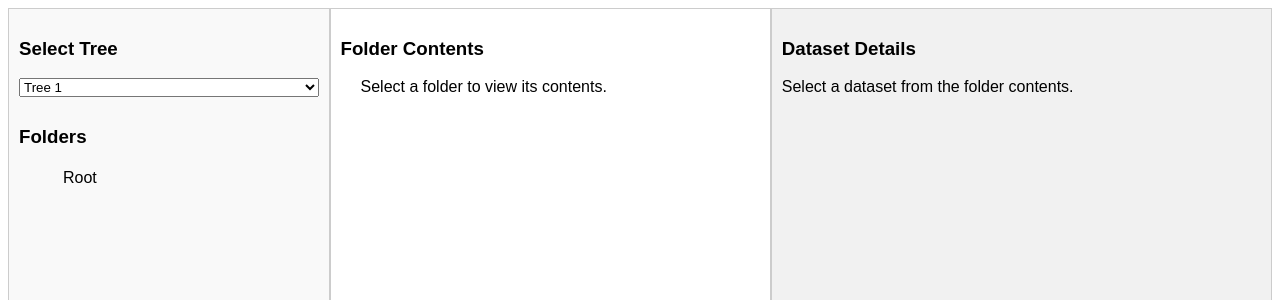
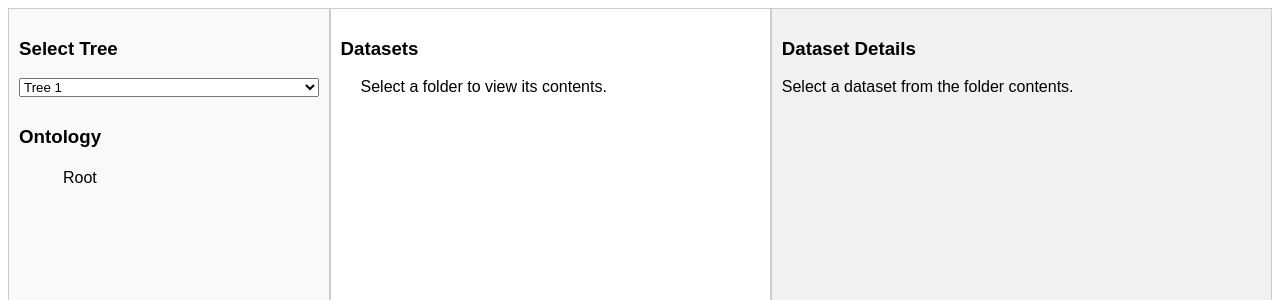
Before and after one commit to ckindermann/openneuro-obda, a Flask app: page / in a window 1280 px wide. Shown: the top 300 px of the page. Run offline with Flask 3, Linux system fonts and the light colour scheme.

Commit message:
Use ontology & dataset labels

```diff
--- a/templates/index.html
+++ b/templates/index.html
@@ -2,7 +2,7 @@
 <html lang="en">
 <head>
   <meta charset="UTF-8">
-  <title>Three Panel Folder Tree with Copy Button</title>
+  <title>Ontology-Based Data Access for OpenNeuro</title>
   <style>
     /* Container for the three panels */
     #container {
@@ -67,7 +67,7 @@
 </head>
 <body>
   <div id="container">
-    <!-- Left Panel: Dropdown and Folder Tree -->
+    <!-- Left Panel: Dropdown and Ontology Tree -->
     <div id="left-panel" class="panel">
       <h3>Select Tree</h3>
       <select id="tree-selector">
@@ -75,16 +75,16 @@
           <option value="{{ tree_name }}">{{ tree_name }}</option>
         {% endfor %}
       </select>
-      <h3>Folders</h3>
+      <h3>Ontology</h3>
       <ul id="tree-container">
         <!-- Tree will be dynamically injected here -->
       </ul>
     </div>
 
-    <!-- Middle Panel: Folder Contents -->
+    <!-- Middle Panel: Datasets -->
     <div id="middle-panel" class="panel">
-      <h3>Folder Contents</h3>
-      <ul id="folder-contents">
+      <h3>Datasets</h3>
+      <ul id="datasets">
         <li>Select a folder to view its contents.</li>
       </ul>
     </div>
@@ -162,7 +162,7 @@
       container.appendChild(ul);
 
       // Clear folder contents and dataset details panels.
-      document.getElementById("folder-contents").innerHTML =
+      document.getElementById("datasets").innerHTML =
         "<li>Select a folder to view its contents.</li>";
       document.getElementById("dataset-details").innerHTML =
         "<p>Select a dataset from the folder contents.</p>";
@@ -172,7 +172,7 @@
      * Updates the middle panel with the 'info' items for a given folder node.
      */
     function updateFolderContents(node) {
-      var contentsUl = document.getElementById("folder-contents");
+      var contentsUl = document.getElementById("datasets");
       contentsUl.innerHTML = ""; // Clear previous contents.
       if (node.info && node.info.length > 0) {
         node.info.forEach(function(dataset) {
@@ -184,7 +184,7 @@
           span.addEventListener("click", function(e) {
             e.stopPropagation();
             // Remove highlight from any previously selected dataset labels.
-            var fileLabels = document.querySelectorAll("#folder-contents .dataset-label");
+            var fileLabels = document.querySelectorAll("#datasets .dataset-label");
             fileLabels.forEach(function(label) {
               label.classList.remove("highlight");
             });
```
